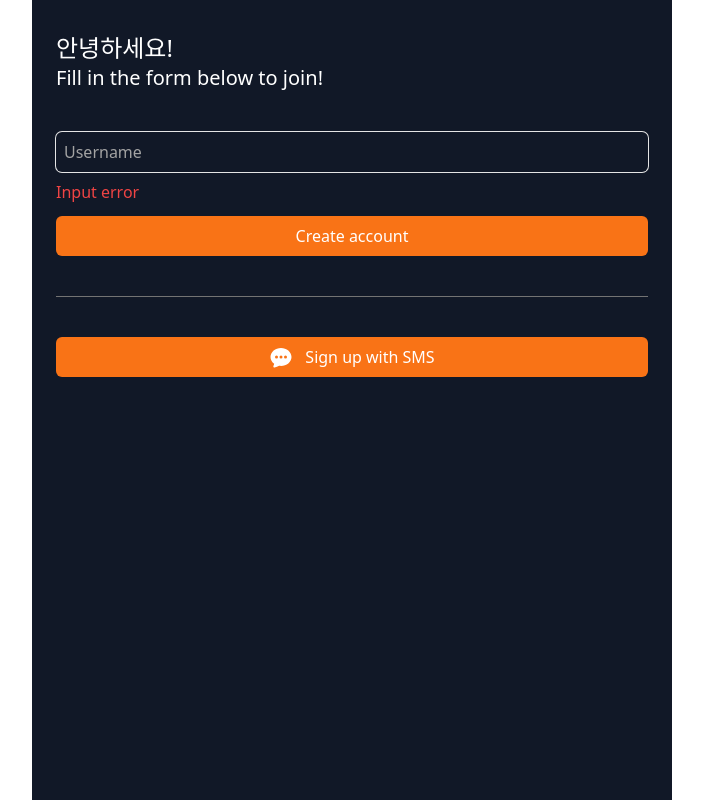
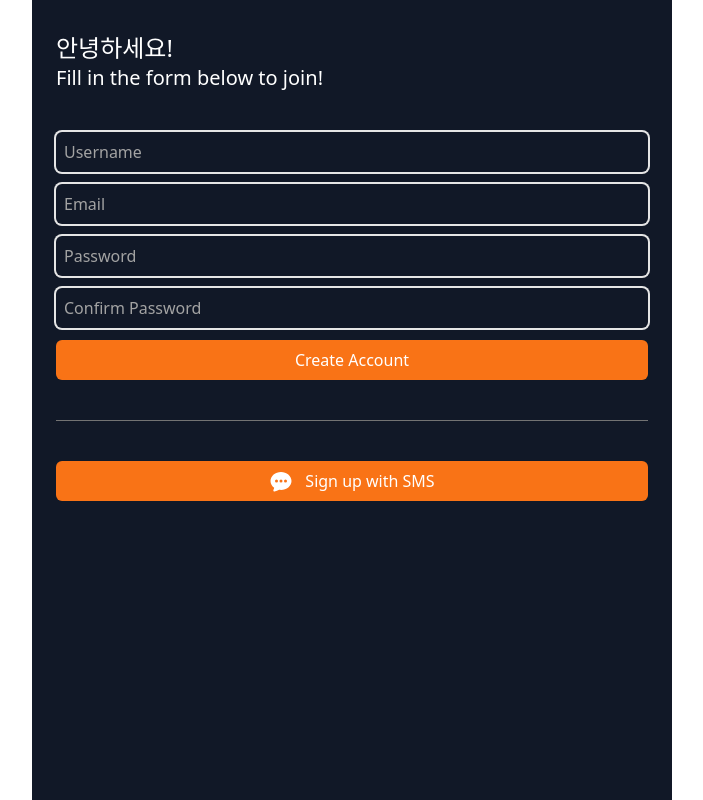
Before and after one commit to dev-hyeonmin/carrot-market, a Next.js app: page /create-account in a window 1280 px wide. Shown: the whole page, without its empty margins (288-991 px from the left). Built offline with nearby package versions, Linux system fonts and the light colour scheme.

Commit message:
Form Component

```diff
--- a/app/create-account/page.tsx
+++ b/app/create-account/page.tsx
@@ -1,3 +1,5 @@
+import Button from "@/components/actions/button";
+import Input from "@/components/form/input";
 import { ChatBubbleOvalLeftEllipsisIcon } from "@heroicons/react/16/solid";
 import Link from "next/link";
 
@@ -10,26 +12,36 @@ export default function CreateAccount() {
       </div>
 
       <form className="flex flex-col gap-3">
-        <div className="flex flex-col gap-2">
-          <input
-            className="
-              h-10 bg-gray-900 ring-1 ring-neutral-200 rounded-md p-2 placeholder:text-neutral-400
-                focus:ring-orange-500 focus:ringt-a focus:outline-none"
-            type="text"
-            placeholder="Username"
-            required />
-          <span className="text-red-500 font-medium">Input error</span>
-        </div>
+        <Input
+          type="text"
+          placeholder="Username"
+          required />
 
-        <button className="primary-btn h-10">Create account</button>
+        <Input
+          type="text"
+          placeholder="Email"
+          required />
+
+        <Input
+          type="text"
+          placeholder="Password"
+          required />
+
+        <Input
+          type="text"
+          placeholder="Confirm Password"
+          required />
+
+        <Button
+          text="Create Account"/>
       </form>
 
-      <div className="w-full h-px bg-neutral-500"/>
+      <div className="w-full h-px bg-neutral-500" />
 
       <div>
         <Link href="/sms" className="primary-btn flex items-center justify-center h-10 gap-3">
           <span>
-            <ChatBubbleOvalLeftEllipsisIcon className="size-6"/>
+            <ChatBubbleOvalLeftEllipsisIcon className="size-6" />
           </span>
           <span>Sign up with SMS</span>
         </Link>
--- /dev/null
+++ b/components/actions/button.tsx
@@ -0,0 +1,18 @@
+interface ButtonProps {
+    loading?: boolean;
+    text: string;
+}
+
+export default function Button({
+    loading = false,
+    text
+}: ButtonProps) {
+    return (
+        <button
+            className="primary-btn h-10
+            disabled:bg-neutral-400 disabled:text-neutral-300 disabled:cursor-not-allowed"
+            disabled={loading}>
+            {loading ? '로딩중..🤫' : text}
+        </button>
+    )
+}
--- /dev/null
+++ b/components/form/input.tsx
@@ -0,0 +1,28 @@
+interface InputProps {
+  type: string;
+  placeholder: string;
+  required: boolean;
+  errors?: string[];
+}
+export default function Input({
+  type,
+  placeholder,
+  required,
+  errors
+}: InputProps) {
+  return (
+    <div className="flex flex-col gap-2">
+      <input
+        className="
+              h-10 bg-gray-900 ring-2 ring-neutral-200 rounded-md p-2 placeholder:text-neutral-400 transition
+                focus:ring-orange-500 focus:ring-3 focus:outline-none"
+        type={type}
+        placeholder={placeholder}
+        required={required} />
+
+      {errors?.map((error, index) =>
+        <span key={index} className="text-red-500 font-medium">{error}</span>
+      )}
+    </div>
+  )
+}
```
